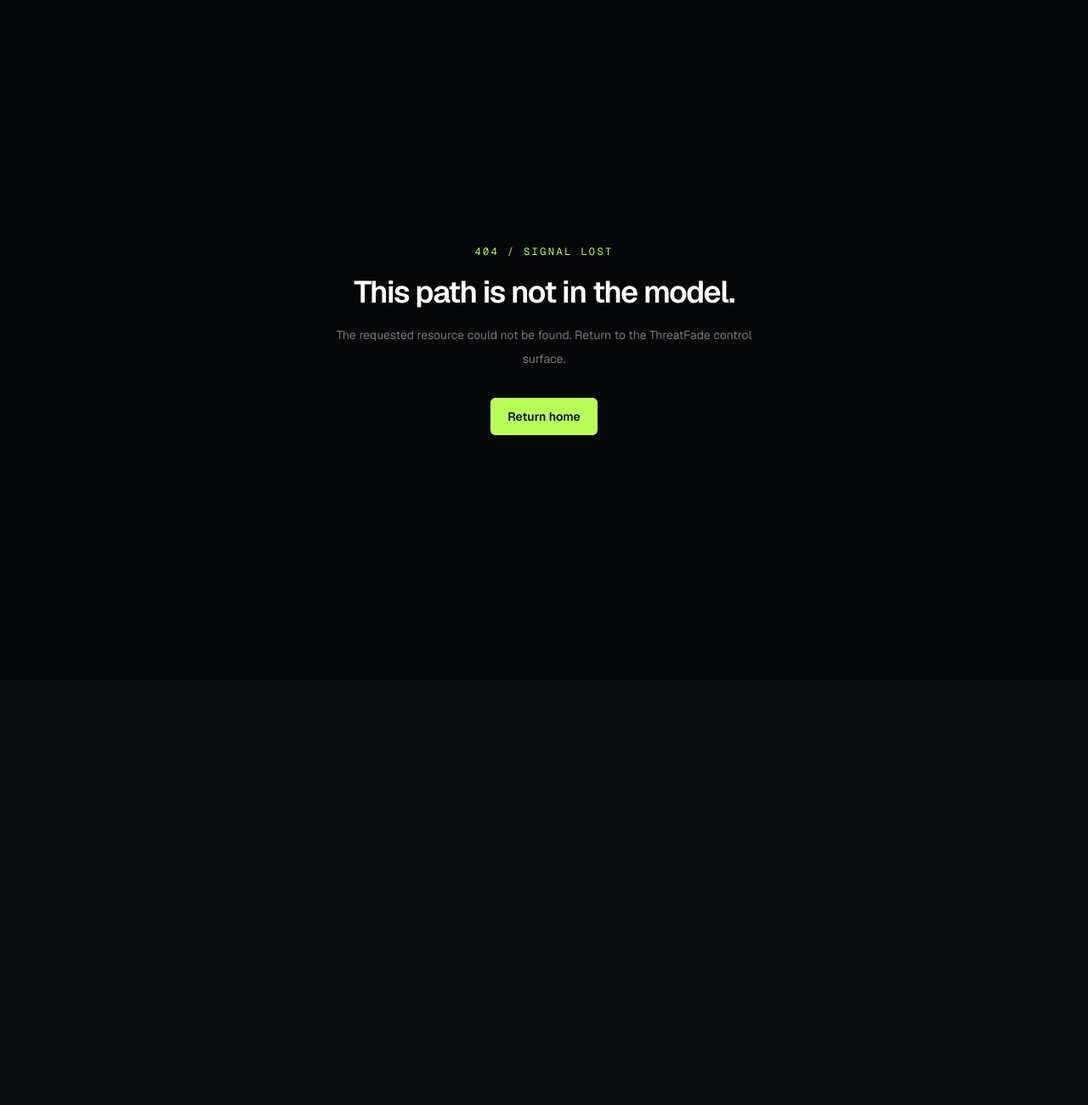
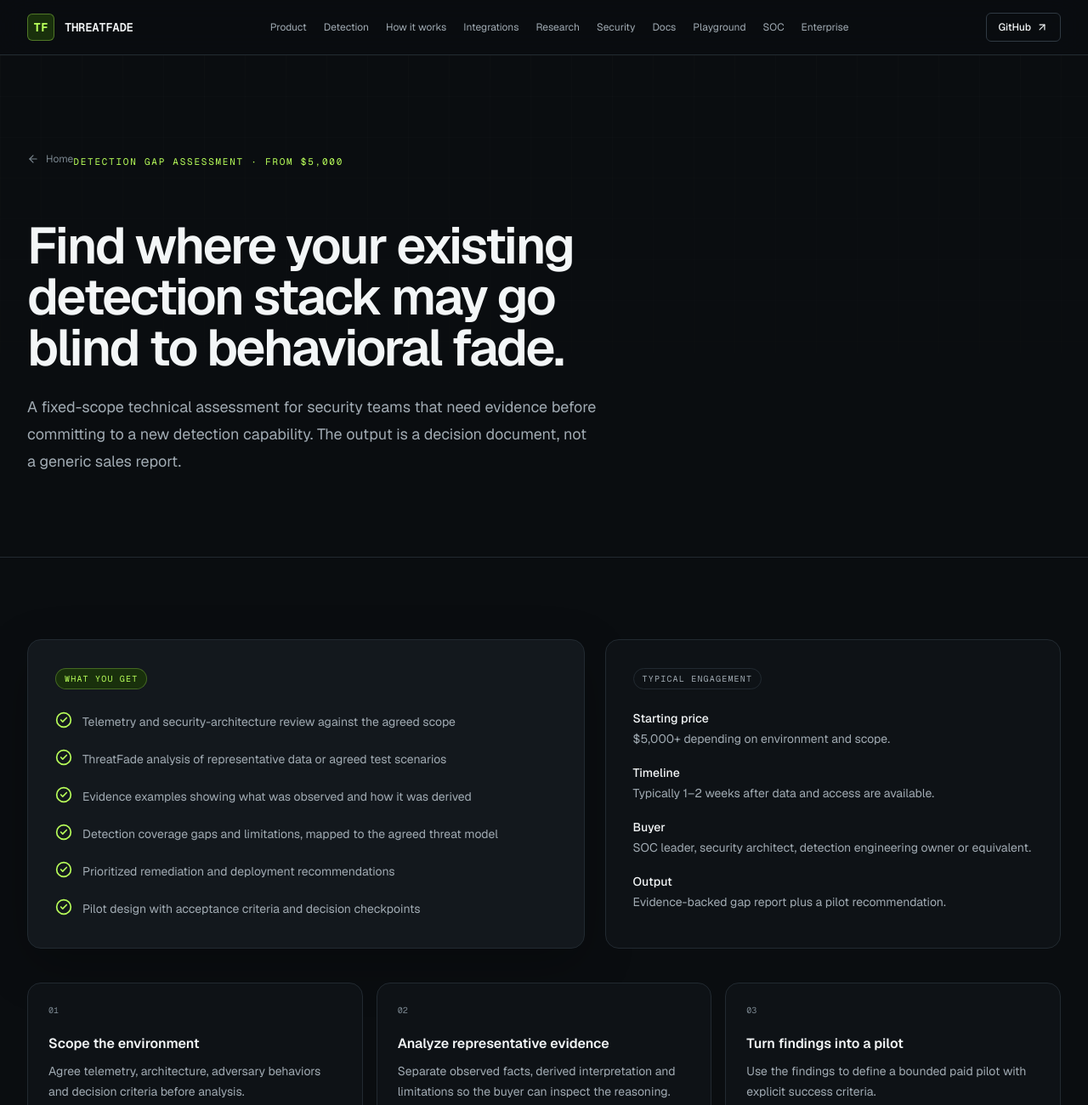
Before and after one commit to LloydCoder/tinlance-threatfade-web, a Next.js app: page /assessment in a window 1280 px wide. Before the commit this address had no page. Shown: the top 1300 px of the page at 85% size. Before the commit the page ends 800 px from the top, so only its background shows below. Built offline with nearby package versions, Linux system fonts and the light colour scheme.

Commit message:
feat(phase14): add detection gap assessment experience

```diff
--- /dev/null
+++ b/app/assessment/page.tsx
@@ -0,0 +1,18 @@
+import type { Metadata } from "next";
+import { ArrowRight, CheckCircle2 } from "lucide-react";
+import { ConversionLink } from "@/components/analytics/conversion-link";
+import { PageShell } from "@/components/layout/page-shell";
+import { TfBadge, TfPanel } from "@/components/ui/tf-primitives";
+
+export const metadata: Metadata = { title: "Detection Gap Assessment", description: "A scoped ThreatFade assessment to identify where behavioral fade may be under-observed by an existing security stack.", alternates: { canonical: "/assessment" } };
+
+const deliverables = ["Telemetry and security-architecture review against the agreed scope", "ThreatFade analysis of representative data or agreed test scenarios", "Evidence examples showing what was observed and how it was derived", "Detection coverage gaps and limitations, mapped to the agreed threat model", "Prioritized remediation and deployment recommendations", "Pilot design with acceptance criteria and decision checkpoints"] as const;
+
+export default function AssessmentPage() {
+  return <PageShell eyebrow="Detection Gap Assessment · from $5,000" title="Find where your existing detection stack may go blind to behavioral fade." description="A fixed-scope technical assessment for security teams that need evidence before committing to a new detection capability. The output is a decision document, not a generic sales report.">
+    <div className="grid gap-6 lg:grid-cols-[1.1fr_.9fr]"><TfPanel raised className="p-6 sm:p-8"><TfBadge tone="signal">What you get</TfBadge><div className="mt-6 space-y-4">{deliverables.map((item) => <div key={item} className="flex gap-3"><CheckCircle2 className="mt-0.5 size-5 shrink-0 text-[var(--tf-signal)]" /><p className="text-sm leading-7 text-[var(--tf-text-muted)]">{item}</p></div>)}</div></TfPanel><TfPanel className="p-6 sm:p-8"><TfBadge tone="neutral">Typical engagement</TfBadge><dl className="mt-6 space-y-5 text-sm"><div><dt className="font-medium">Starting price</dt><dd className="mt-1 text-[var(--tf-text-muted)]">$5,000+ depending on environment and scope.</dd></div><div><dt className="font-medium">Timeline</dt><dd className="mt-1 text-[var(--tf-text-muted)]">Typically 1–2 weeks after data and access are available.</dd></div><div><dt className="font-medium">Buyer</dt><dd className="mt-1 text-[var(--tf-text-muted)]">SOC leader, security architect, detection engineering owner or equivalent.</dd></div><div><dt className="font-medium">Output</dt><dd className="mt-1 text-[var(--tf-text-muted)]">Evidence-backed gap report plus a pilot recommendation.</dd></div></dl></TfPanel></div>
+    <section className="mt-10 grid gap-4 md:grid-cols-3">{["Scope the environment", "Analyze representative evidence", "Turn findings into a pilot"].map((title, index) => <TfPanel key={title} className="p-6"><div className="font-mono text-[10px] text-[var(--tf-text-subtle)]">0{index + 1}</div><h2 className="mt-5 font-semibold">{title}</h2><p className="mt-2 text-sm leading-6 text-[var(--tf-text-muted)]">{index === 0 ? "Agree telemetry, architecture, adversary behaviors and decision criteria before analysis." : index === 1 ? "Separate observed facts, derived interpretation and limitations so the buyer can inspect the reasoning." : "Use the findings to define a bounded paid pilot with explicit success criteria."}</p></TfPanel>)}</section>
+    <section className="mt-10 rounded-2xl border border-[var(--tf-line)] p-7 sm:p-9"><TfBadge tone="neutral">Qualification</TfBadge><h2 className="mt-4 text-2xl font-semibold">The assessment is a good fit when you can answer four questions.</h2><ul className="mt-5 grid gap-4 text-sm leading-6 text-[var(--tf-text-muted)] md:grid-cols-2"><li>What network or signal environment is in scope?</li><li>Which adversarial behavior or detection gap matters?</li><li>Who owns the technical evaluation and decision?</li><li>What would make a subsequent pilot successful?</li></ul><div className="mt-7 flex flex-wrap gap-3"><ConversionLink href="mailto:hello@tinlance.com?subject=ThreatFade%20Detection%20Gap%20Assessment" event="request_assessment" source="assessment" className="tf-button tf-button-primary">Request an assessment</ConversionLink><ConversionLink href="/pilot" event="request_pilot" source="assessment" className="tf-button">See the pilot path <ArrowRight className="size-4" /></ConversionLink></div></section>
+    <section className="mt-8 grid gap-4 md:grid-cols-2"><TfPanel className="p-6"><TfBadge tone="signal">What this is not</TfBadge><p className="mt-4 text-sm leading-7 text-[var(--tf-text-muted)]">It is not a promise of universal detection accuracy, an independent certification, or a replacement for your existing SIEM/SOAR. The report states evidence and limitations explicitly.</p></TfPanel><TfPanel className="p-6"><TfBadge tone="neutral">Next step</TfBadge><p className="mt-4 text-sm leading-7 text-[var(--tf-text-muted)]">If the assessment establishes a credible gap, the next step is a 30–60 day paid pilot with agreed success criteria. The pilot fee can be credited toward the first annual Enterprise contract when agreed in the commercial terms.</p></TfPanel></section>
+  </PageShell>;
+}
```
